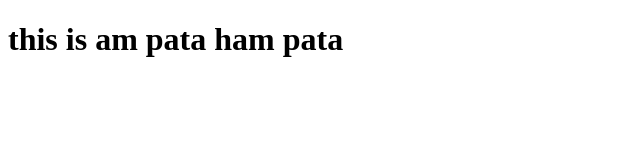
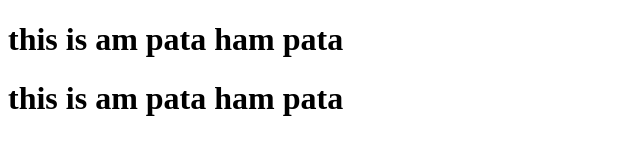
Before and after one commit to kawsar00/first-website, a plain HTML site: page index.html in a window 1280 px wide. Shown: the whole page, without its empty margins (0-640 px from the left). Drawn offline with Linux system fonts and the light colour scheme.

Commit message:
Update index.html

```diff
--- a/index.html
+++ b/index.html
@@ -7,5 +7,6 @@
 </head>
 <body>
     <h1>this is am pata ham pata</h1>
+    <h1>this is am pata ham pata</h1>
 </body>
 </html>
```
